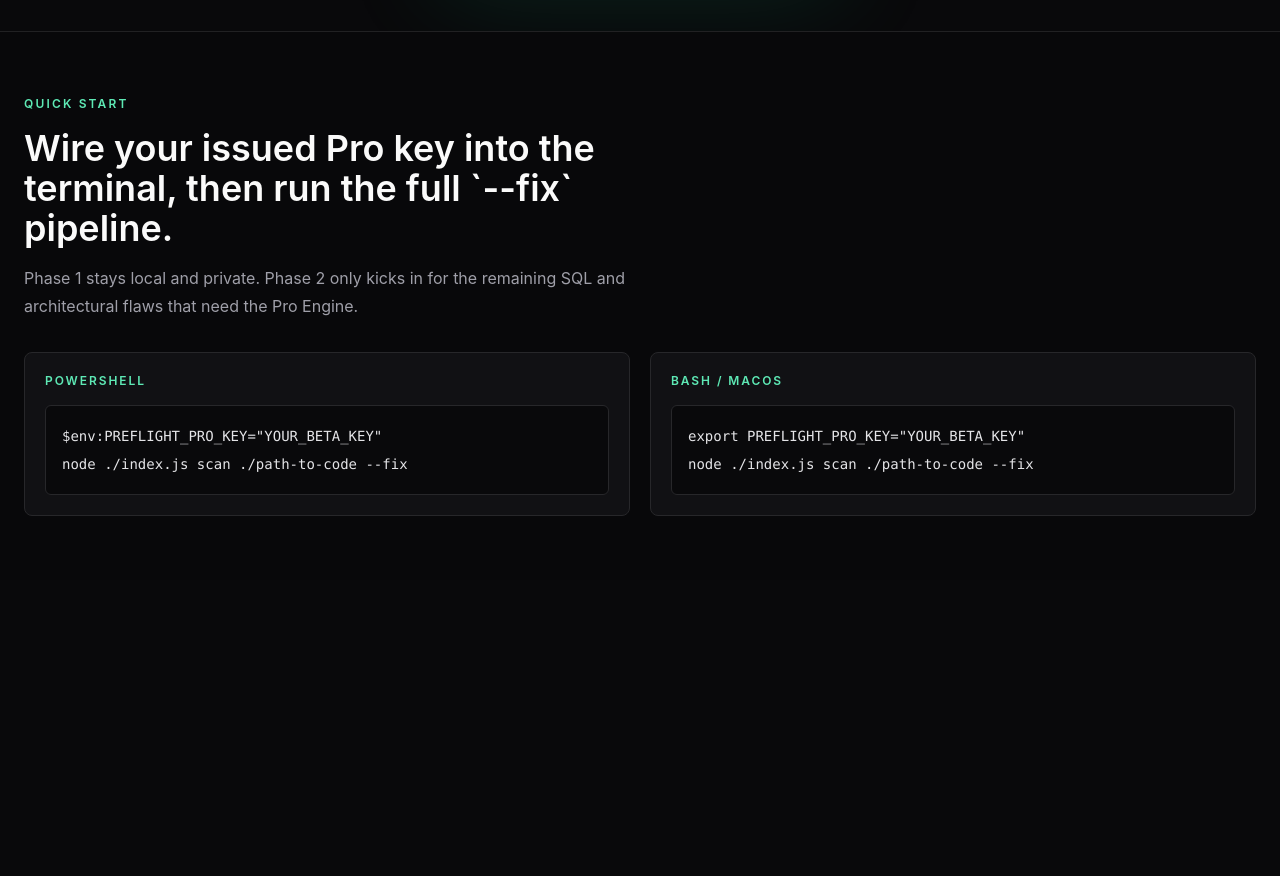
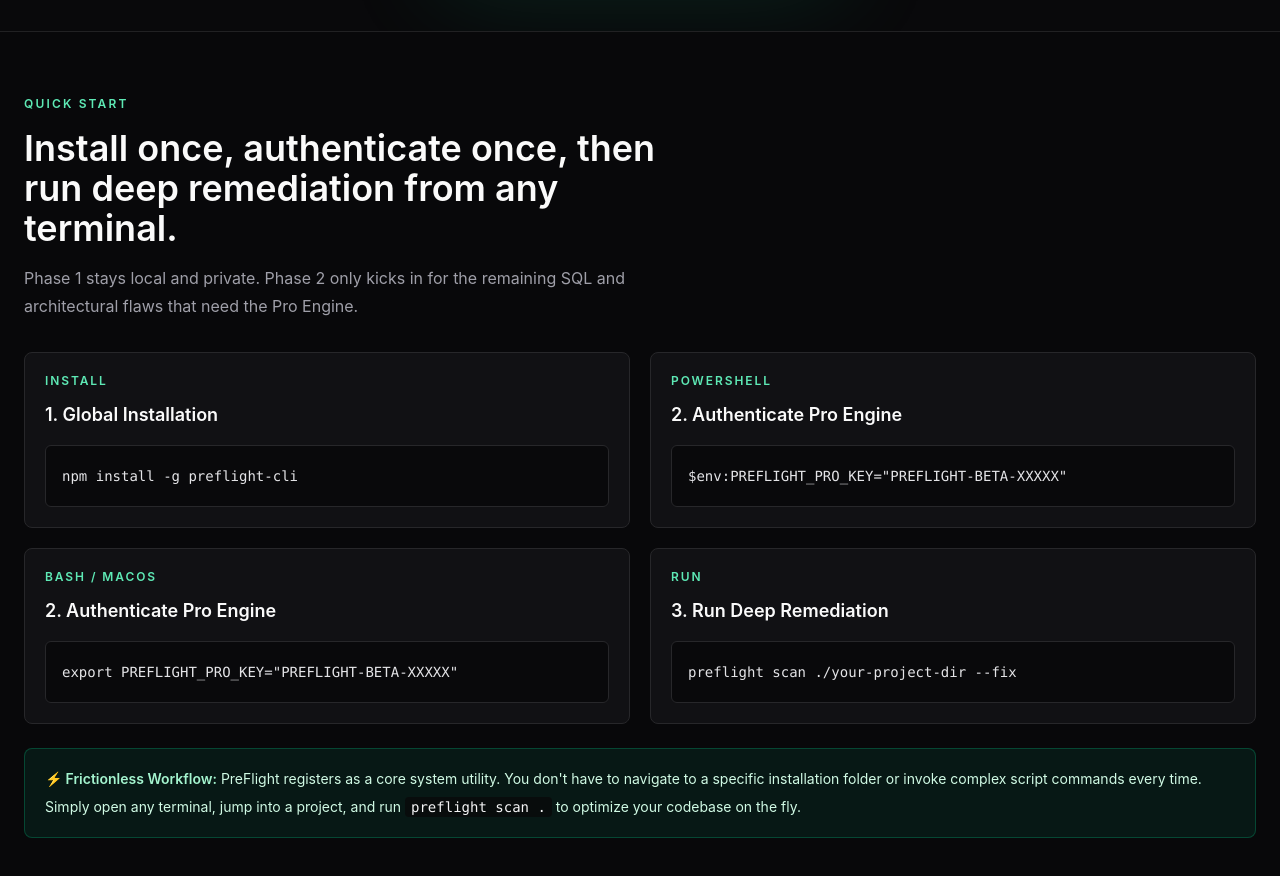
Before and after one commit to av29nassh-sketch/PreFlight, a Next.js app in the folder preflight-dashboard/: page / in a window 1280 px wide. Shown: the part 2320-3196 px from the top of the page. Before the commit the page ends 2900 px from the top, so only its background shows below. Built offline with nearby package versions, Linux system fonts and the light colour scheme.

Commit message:
docs: upgrade onboarding instructions to global preflight binary workflow

```diff
--- a/preflight-dashboard/app/(marketing)/page.tsx
+++ b/preflight-dashboard/app/(marketing)/page.tsx
@@ -67,17 +67,31 @@ const pricing = [
 
 const quickStartBlocks = [
   {
-    label: "PowerShell",
+    title: "1. Global Installation",
+    label: "Install",
     lines: [
-      '$env:PREFLIGHT_PRO_KEY="YOUR_BETA_KEY"',
-      "node ./index.js scan ./path-to-code --fix"
+      "npm install -g preflight-cli"
     ]
   },
   {
+    title: "2. Authenticate Pro Engine",
+    label: "PowerShell",
+    lines: [
+      '$env:PREFLIGHT_PRO_KEY="PREFLIGHT-BETA-XXXXX"'
+    ]
+  },
+  {
+    title: "2. Authenticate Pro Engine",
     label: "Bash / macOS",
     lines: [
-      'export PREFLIGHT_PRO_KEY="YOUR_BETA_KEY"',
-      "node ./index.js scan ./path-to-code --fix"
+      'export PREFLIGHT_PRO_KEY="PREFLIGHT-BETA-XXXXX"'
+    ]
+  },
+  {
+    title: "3. Run Deep Remediation",
+    label: "Run",
+    lines: [
+      "preflight scan ./your-project-dir --fix"
     ]
   }
 ];
@@ -242,7 +256,7 @@ export default function MarketingPage() {
         <div className="mx-auto max-w-7xl px-6 py-16">
           <div className="max-w-2xl">
             <div className="text-xs font-semibold uppercase tracking-[0.18em] text-emerald-300">Quick Start</div>
-            <h2 className="mt-4 text-4xl font-semibold text-zinc-50">Wire your issued Pro key into the terminal, then run the full `--fix` pipeline.</h2>
+            <h2 className="mt-4 text-4xl font-semibold text-zinc-50">Install once, authenticate once, then run deep remediation from any terminal.</h2>
             <p className="mt-4 text-base leading-7 text-zinc-400">
               Phase 1 stays local and private. Phase 2 only kicks in for the remaining SQL and architectural flaws that need the Pro Engine.
             </p>
@@ -252,12 +266,17 @@ export default function MarketingPage() {
             {quickStartBlocks.map((block) => (
               <article className="rounded-lg border border-zinc-800 bg-zinc-900/60 p-5" key={block.label}>
                 <div className="text-xs font-semibold uppercase tracking-[0.16em] text-emerald-300">{block.label}</div>
+                <h3 className="mt-3 text-lg font-semibold text-zinc-50">{block.title}</h3>
                 <pre className="mt-4 overflow-x-auto rounded-md border border-zinc-800 bg-zinc-950 p-4 text-sm leading-7 text-zinc-200">
                   <code>{block.lines.join("\n")}</code>
                 </pre>
               </article>
             ))}
           </div>
+
+          <div className="mt-6 rounded-lg border border-emerald-400/25 bg-emerald-400/[0.08] px-5 py-4 text-sm leading-7 text-emerald-100">
+            <span className="font-semibold text-emerald-200">⚡ Frictionless Workflow:</span> PreFlight registers as a core system utility. You don't have to navigate to a specific installation folder or invoke complex script commands every time. Simply open any terminal, jump into a project, and run <code className="rounded bg-zinc-950/80 px-1.5 py-0.5 text-zinc-100">preflight scan .</code> to optimize your codebase on the fly.
+          </div>
         </div>
       </section>
     </main>
```
Also changed, not shown: 1 other file (tests, documents, lock files or other folders).
